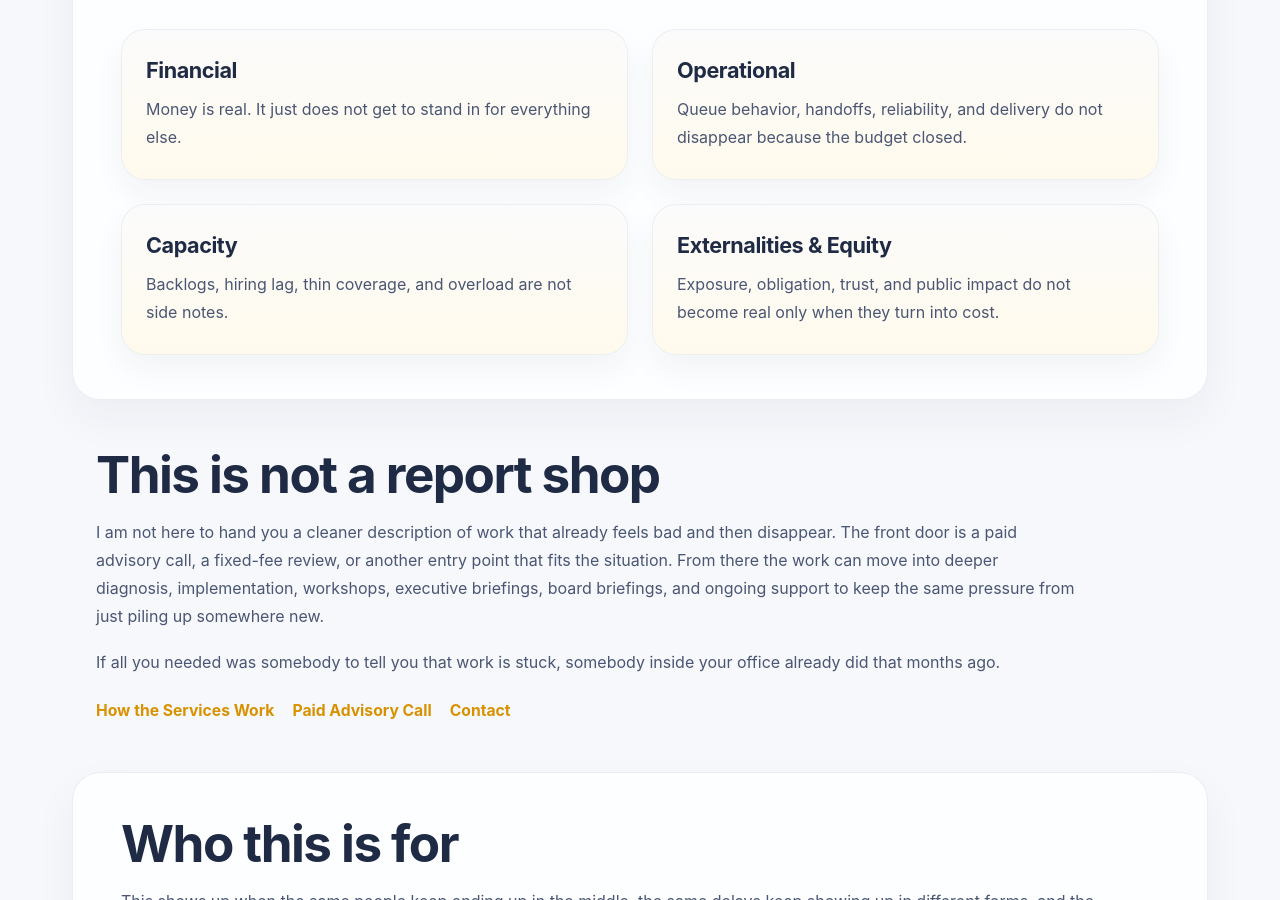
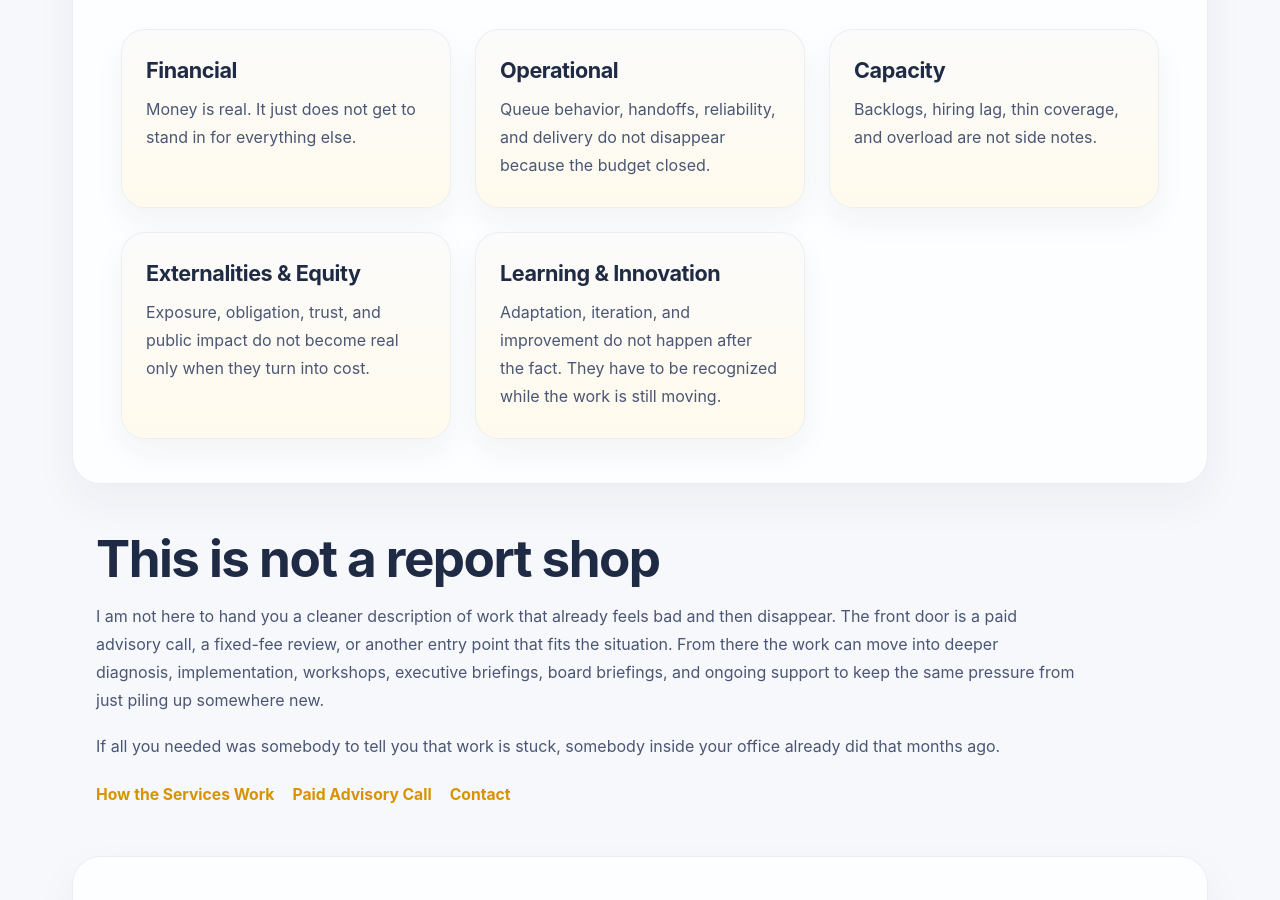
Before and after one commit to efost7873/integratedvaluearchitecture.com, a Jekyll site: the page built from index.html, in a window 1280 px wide and 900 px high, scrolled down 2208 px. Built offline with Jekyll 4.4.1, drawn with Linux system fonts in a browser that asks for light colours.

Commit message:
Change card layout from two-up to three-up

```diff
--- a/index.html
+++ b/index.html
@@ -87,32 +87,40 @@ schema_type: WebPage
       <p>
         IVA does not ask people to keep sneaking real problems through the wrong lane in disguise just to make them count. The architecture gives those domains their own standing, their own evidence logic, and their own authority, so people stop doing shadow work just to get obvious problems treated as real.
       </p>
-      <div class="card-grid two-up">
+
+      <div class="card-grid three-up">
         <article class="info-card">
-          <a class="card-link" href="/financial/" aria-label="Financial ledger page">
+          <a class="card-link" href="/financial/">
             <h3>Financial</h3>
             <p>Money is real. It just does not get to stand in for everything else.</p>
           </a>
         </article>
 
         <article class="info-card">
-          <a class="card-link" href="/operations/" aria-label="Operational ledger page">
+          <a class="card-link" href="/operations/">
             <h3>Operational</h3>
             <p>Queue behavior, handoffs, reliability, and delivery do not disappear because the budget closed.</p>
           </a>
         </article>
 
         <article class="info-card">
-          <a class="card-link" href="/capacity/" aria-label="Capacity ledger page">
+          <a class="card-link" href="/capacity/">
             <h3>Capacity</h3>
             <p>Backlogs, hiring lag, thin coverage, and overload are not side notes.</p>
           </a>
         </article>
 
         <article class="info-card">
-          <a class="card-link" href="/external/" aria-label="Externalities and Equity ledger page">
+          <a class="card-link" href="/external/">
             <h3>Externalities &amp; Equity</h3>
             <p>Exposure, obligation, trust, and public impact do not become real only when they turn into cost.</p>
+          </a>
+        </article>
+
+        <article class="info-card">
+          <a class="card-link" href="/learning/">
+            <h3>Learning &amp; Innovation</h3>
+            <p>Adaptation, iteration, and improvement do not happen after the fact. They have to be recognized while the work is still moving.</p>
           </a>
         </article>
       </div>
```
